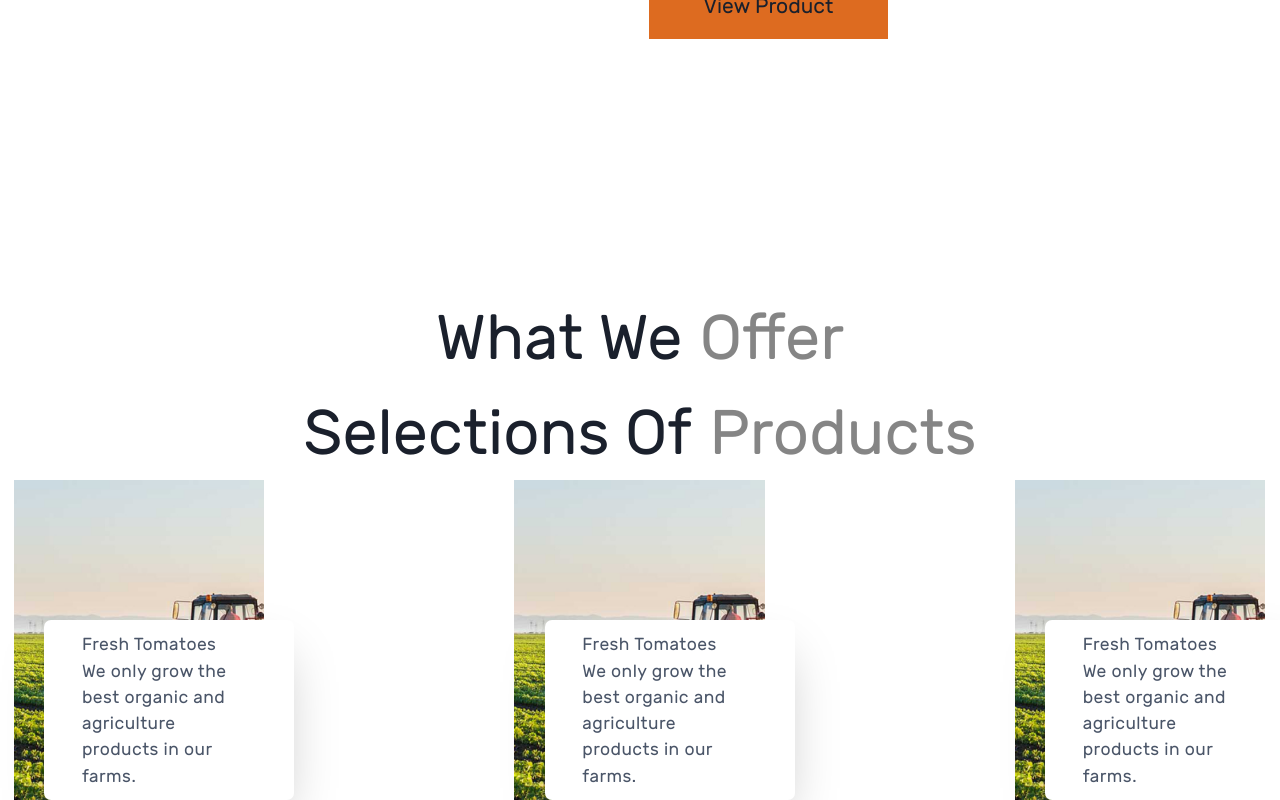
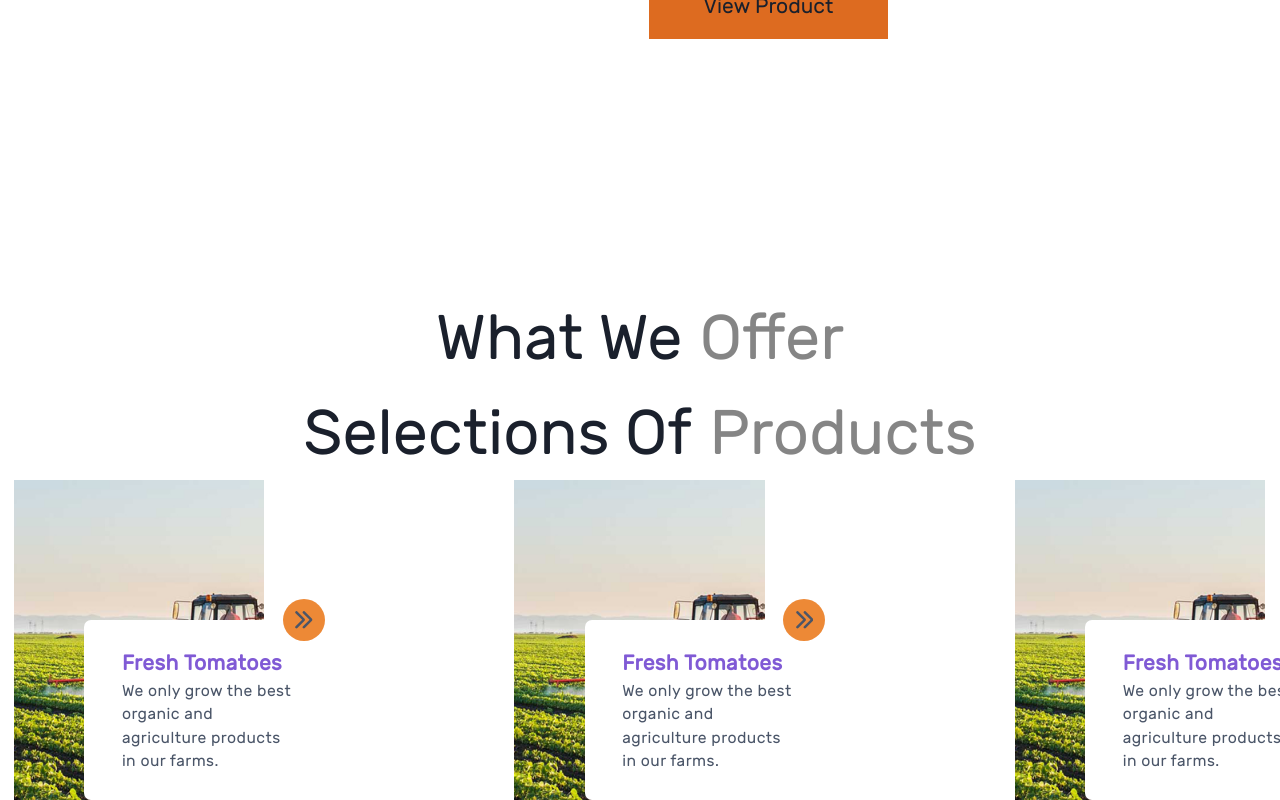
Before and after one commit to wilsonibekason/CBC_FARM, a React (Vite) app: page / in a window 1280 px wide. Shown: the part 1707-2507 px from the top of the page. Built offline with nearby package versions, Linux system fonts and the light colour scheme.

Commit message:
complete productsselection

```diff
--- a/src/components/home/contents/sections/SectionProductsSelection.tsx
+++ b/src/components/home/contents/sections/SectionProductsSelection.tsx
@@ -18,6 +18,7 @@ import {
 import {} from "@chakra-ui/theme";
 import {} from "@chakra-ui/theme-tools";
 import { icons } from "../../../../assets/images/index";
+import { CheckIcon, ArrowRightIcon } from "@chakra-ui/icons";
 
 const SectionProductsSelection = () => {
   return (
@@ -86,6 +87,7 @@ const SectionProductsSelection = () => {
                     display={"flex"}
                     position={"relative"}
                     w={"20%"}
+                    rounded={"md"}
                   >
                     {" "}
                     <Image
@@ -95,6 +97,11 @@ const SectionProductsSelection = () => {
                       w={"full"}
                       h={"full"}
                       objectFit={"cover"}
+                      saturate={0}
+                      backdropHueRotate={"20"}
+                      blur={"lg"}
+                      _hover={{ opacity: "md" }}
+                      cursor={"pointer"}
                     />
                     <Box
                       py={"10"}
@@ -105,8 +112,8 @@ const SectionProductsSelection = () => {
                       bg={"whiteAlpha.500"}
                       right={0}
                       zIndex={"modal"}
-                      shadow={"2xl"}
-                      mr={"-30"}
+                      shadow={"4xl"}
+                      mr={"-20"}
                       bottom={0}
                       mt={"40"}
                       alignItems={"center"}
@@ -129,9 +136,34 @@ const SectionProductsSelection = () => {
                         experimental_spaceY={"5"}
                         rounded={"lg"}
                         py={"5"}
+                        position={"relative"}
                       >
-                        <Text>Fresh Tomatoes</Text>
-                        <Text>
+                        {/* Check Container */}
+                        <Box
+                          as={"section"}
+                          pos={"absolute"}
+                          maxW={"12"}
+                          maxH={"12"}
+                          w={"full"}
+                          h={"full"}
+                          display={"flex"}
+                          alignItems={"center"}
+                          justifyContent={"center"}
+                          bgColor={"orange.400"}
+                          rounded={"full"}
+                          top={"-16"}
+                          right={"-8"}
+                        >
+                          <ArrowRightIcon />{" "}
+                        </Box>
+                        <Text
+                          fontSize={"2xl"}
+                          color={"purple.500"}
+                          fontWeight={"semibold"}
+                        >
+                          Fresh Tomatoes
+                        </Text>
+                        <Text fontSize={"lg"}>
                           We only grow the best organic and agriculture products
                           in our farms.
                         </Text>
```
